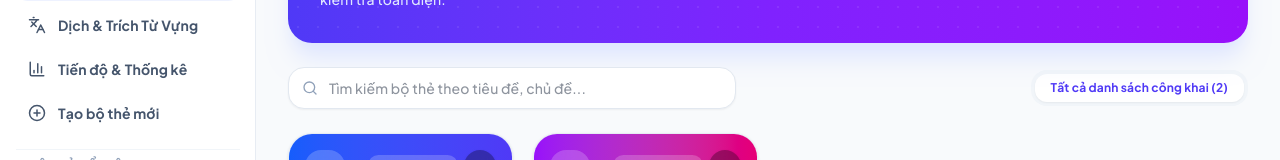
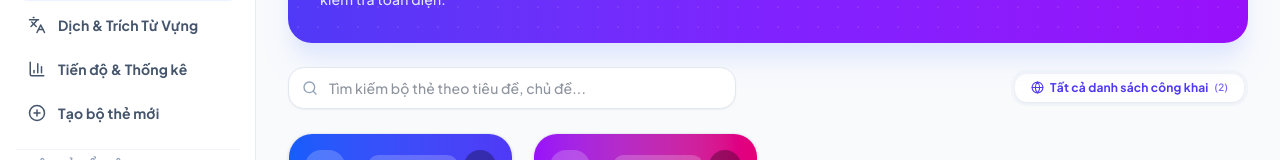
Before and after one commit to bichtram-1/Web_English, a React (Vite) app in the folder frontend/: page /collections in a window 1280 px wide. Shown: the part 239-399 px from the top of the page. Built offline with nearby package versions, Linux system fonts and the light colour scheme; no server answers.

Commit message:
fix_chế độ xem của danh sách bộ thẻ

```diff
--- a/frontend/src/pages/collections/CollectionsPage.tsx
+++ b/frontend/src/pages/collections/CollectionsPage.tsx
@@ -1,4 +1,4 @@
-import { useState } from 'react';
+import { useState, useMemo } from 'react';
 import { useNavigate, useLocation } from 'react-router-dom';
 import { useTranslation } from 'react-i18next';
 import { motion, AnimatePresence } from 'framer-motion';
@@ -35,7 +35,7 @@ export default function CollectionsPage() {
   const { collections, loading, createCollection, updateCollection, deleteCollection } = useCollections();
 
   const [search, setSearch] = useState('');
-  const [tab, setTab] = useState<'all' | 'my'>('all');
+  const [tab, setTab] = useState<'public' | 'my' | 'private'>('public');
   const [isCreateModalOpen, setIsCreateModalOpen] = useState(false);
   const [newTitle, setNewTitle] = useState('');
   const [newDesc, setNewDesc] = useState('');
@@ -52,6 +52,12 @@ export default function CollectionsPage() {
     try {
       await updateCollection(targetId, updates);
       setColToEdit(null);
+      if (updates.isPublic === false && tab === 'public') {
+        // Automatically switch to 'private' tab so the user can immediately see their private collection!
+        setTab('private');
+      } else if (updates.isPublic === true && tab === 'private') {
+        setTab('public');
+      }
     } catch (err) {
       console.error('Failed to update collection:', err);
       alert(isVi ? 'Không thể cập nhật danh sách bộ thẻ. Vui lòng thử lại!' : 'Failed to update collection.');
@@ -71,19 +77,39 @@ export default function CollectionsPage() {
     }
   };
 
-  if (loading) return <Loading />;
+  const publicCollections = useMemo(
+    () => collections.filter((c) => c.isPublic !== false),
+    [collections]
+  );
+  const myCollections = useMemo(
+    () => collections.filter((c) => isCollectionCreator(c, user)),
+    [collections, user]
+  );
+  const myPrivateCollections = useMemo(
+    () => collections.filter((c) => isCollectionCreator(c, user) && c.isPublic === false),
+    [collections, user]
+  );
 
-  const filtered = collections.filter((c) => {
-    const matchSearch =
-      c.title.toLowerCase().includes(search.toLowerCase()) ||
-      c.creator.toLowerCase().includes(search.toLowerCase()) ||
-      (c.description && c.description.toLowerCase().includes(search.toLowerCase()));
+  const filtered = useMemo(() => {
+    const q = search.toLowerCase().trim();
+    let base = collections;
 
-    if (tab === 'my') {
-      return matchSearch && user?.id && c.creatorId === user.id;
+    if (tab === 'public') {
+      base = publicCollections;
+    } else if (tab === 'my') {
+      base = myCollections;
+    } else if (tab === 'private') {
+      base = myPrivateCollections;
     }
-    return matchSearch;
-  });
+
+    if (!q) return base;
+    return base.filter(
+      (c) =>
+        c.title.toLowerCase().includes(q) ||
+        c.creator.toLowerCase().includes(q) ||
+        (c.description && c.description.toLowerCase().includes(q))
+    );
+  }, [collections, publicCollections, myCollections, myPrivateCollections, tab, search]);
 
   const handleCreate = async (e: React.FormEvent) => {
     e.preventDefault();
@@ -182,27 +208,47 @@ export default function CollectionsPage() {
         </div>
 
         {/* Filter Tabs */}
-        <div className="flex gap-1.5 p-1 bg-slate-100 dark:bg-slate-800 rounded-2xl w-full sm:w-auto">
+        <div className="flex gap-1.5 p-1 bg-slate-100 dark:bg-slate-800 rounded-2xl w-full sm:w-auto flex-wrap">
           <button
-            onClick={() => setTab('all')}
-            className={`flex-1 sm:flex-none px-4 py-1.5 rounded-xl text-xs font-bold transition-all cursor-pointer ${
-              tab === 'all'
+            onClick={() => setTab('public')}
+            className={`flex-1 sm:flex-none px-4 py-1.5 rounded-xl text-xs font-bold transition-all cursor-pointer flex items-center justify-center gap-1.5 ${
+              tab === 'public'
                 ? 'bg-white dark:bg-slate-900 text-indigo-600 dark:text-indigo-400 shadow-xs'
                 : 'text-slate-500 dark:text-slate-400 hover:text-slate-900 dark:hover:text-white'
             }`}
           >
-            {t('collection_all_public')} ({collections.length})
+            <Globe size={13} />
+            <span>{t('collection_all_public')}</span>
+            <span className="text-[10px] opacity-75 font-semibold">({publicCollections.length})</span>
           </button>
+
           {isAuthenticated && (
             <button
               onClick={() => setTab('my')}
-              className={`flex-1 sm:flex-none px-4 py-1.5 rounded-xl text-xs font-bold transition-all cursor-pointer ${
+              className={`flex-1 sm:flex-none px-4 py-1.5 rounded-xl text-xs font-bold transition-all cursor-pointer flex items-center justify-center gap-1.5 ${
                 tab === 'my'
                   ? 'bg-white dark:bg-slate-900 text-indigo-600 dark:text-indigo-400 shadow-xs'
                   : 'text-slate-500 dark:text-slate-400 hover:text-slate-900 dark:hover:text-white'
               }`}
             >
-              {t('collection_my_collections')}
+              <FolderOpen size={13} />
+              <span>{t('collection_my_collections')}</span>
+              <span className="text-[10px] opacity-75 font-semibold">({myCollections.length})</span>
+            </button>
+          )}
+
+          {isAuthenticated && myPrivateCollections.length > 0 && (
+            <button
+              onClick={() => setTab('private')}
+              className={`flex-1 sm:flex-none px-4 py-1.5 rounded-xl text-xs font-bold transition-all cursor-pointer flex items-center justify-center gap-1.5 ${
+                tab === 'private'
+                  ? 'bg-white dark:bg-slate-900 text-amber-600 dark:text-amber-400 shadow-xs'
+                  : 'text-slate-500 dark:text-slate-400 hover:text-slate-900 dark:hover:text-white'
+              }`}
+            >
+              <Lock size={13} />
+              <span>{isVi ? 'Riêng tư của tôi' : 'My Private'}</span>
+              <span className="text-[10px] opacity-75 font-semibold">({myPrivateCollections.length})</span>
             </button>
           )}
         </div>
```
